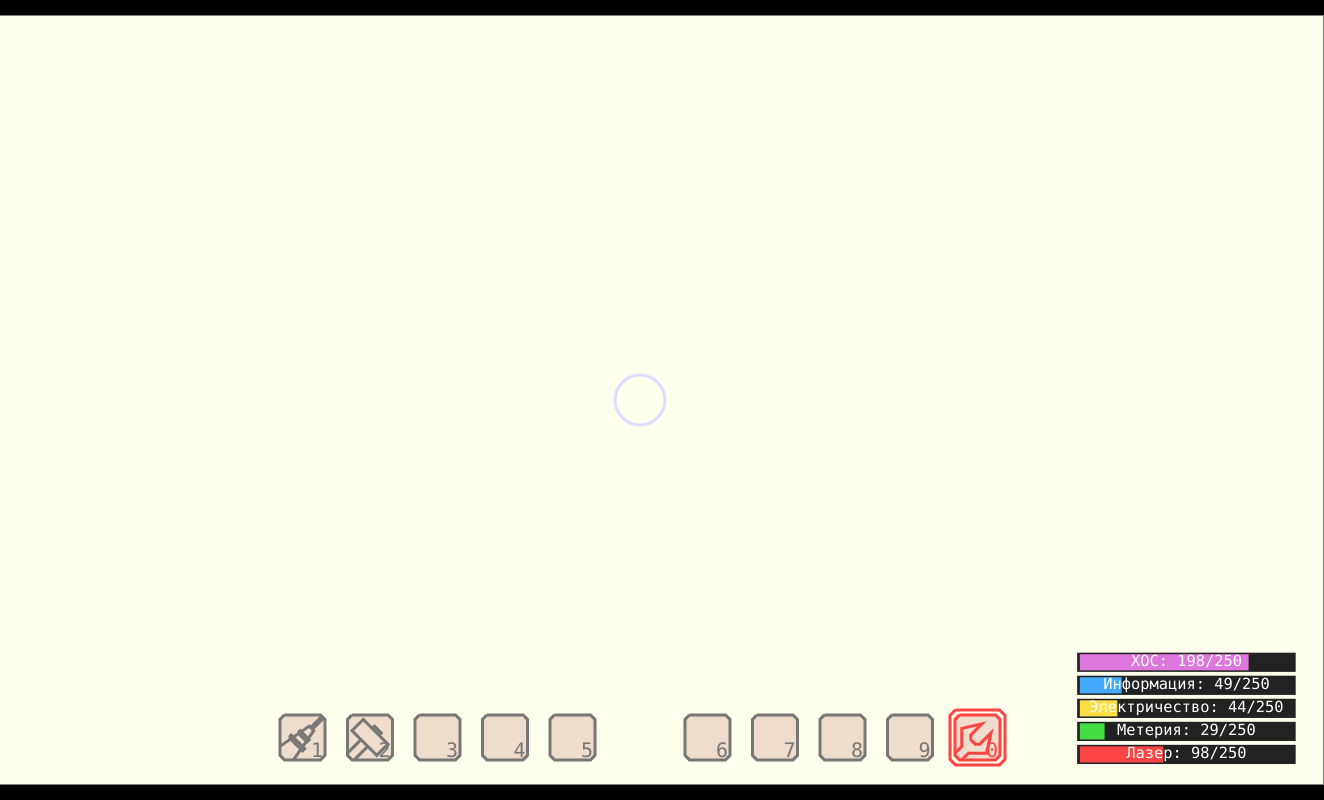
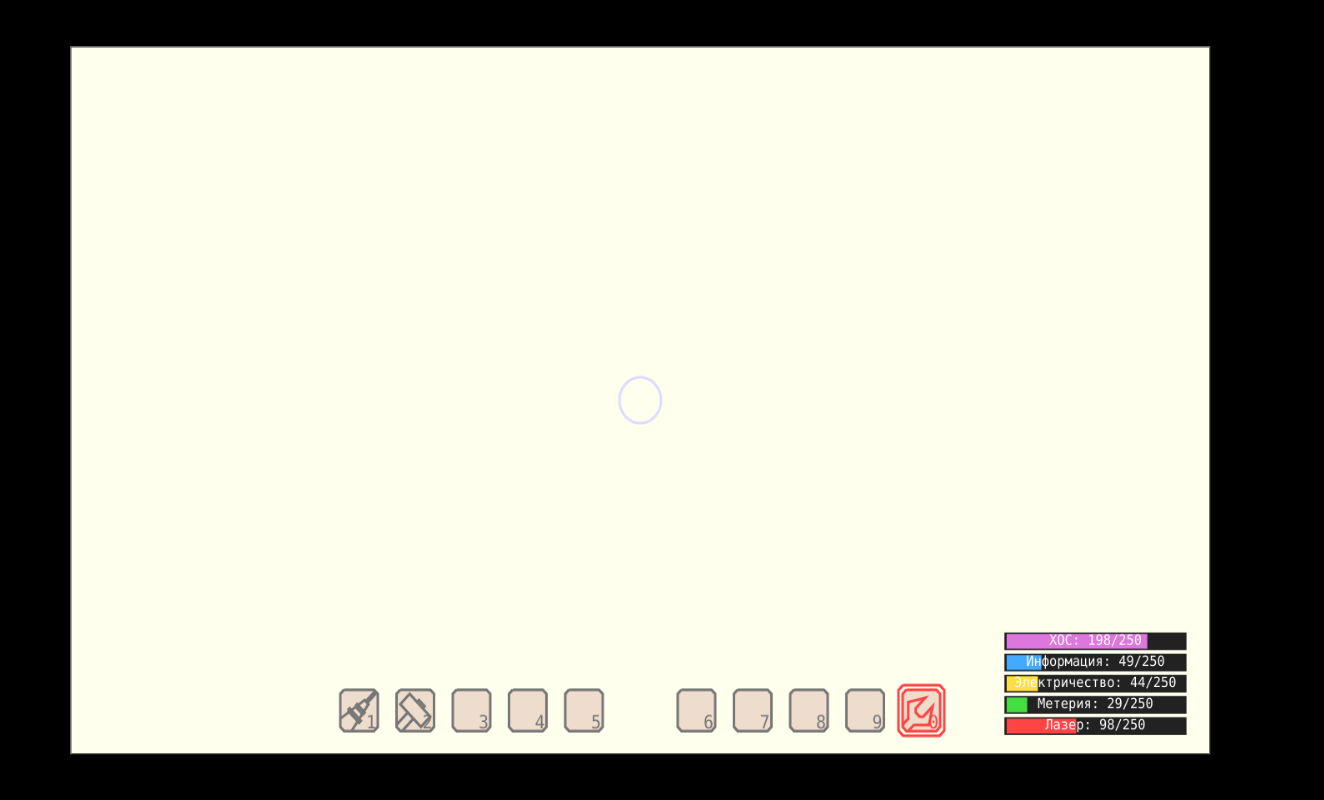
Before and after one commit to Asemty/asemty.github.io, a plain HTML site: page games/Laser rod/game.html in a window 1280 px wide. Shown: the whole page, 1324 px wide, since content can reach past the window. Drawn offline with Linux system fonts and the light colour scheme.

Commit message:
Add files via upload

```diff
--- a/defaultGameStyle.css
+++ b/defaultGameStyle.css
@@ -8,6 +8,8 @@ canvas{
     position: absolute;
     top: 50%;
     left: 50%;
-    margin-right: -50%;
+    //margin-right: -50%;
     transform: translate(-50%, -50%);
-	}
+	max-width: 90%;
+	min-height: 90%;
+}
```
